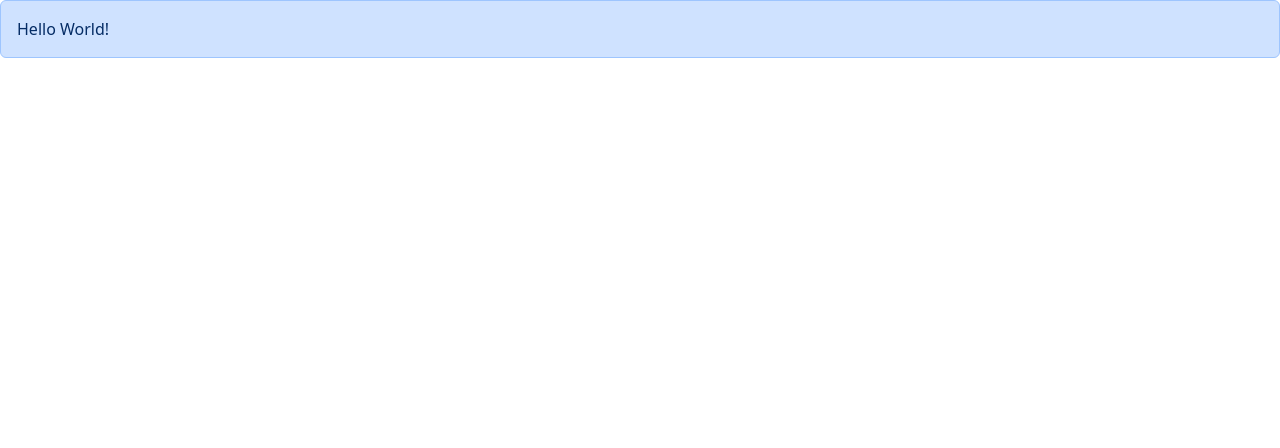
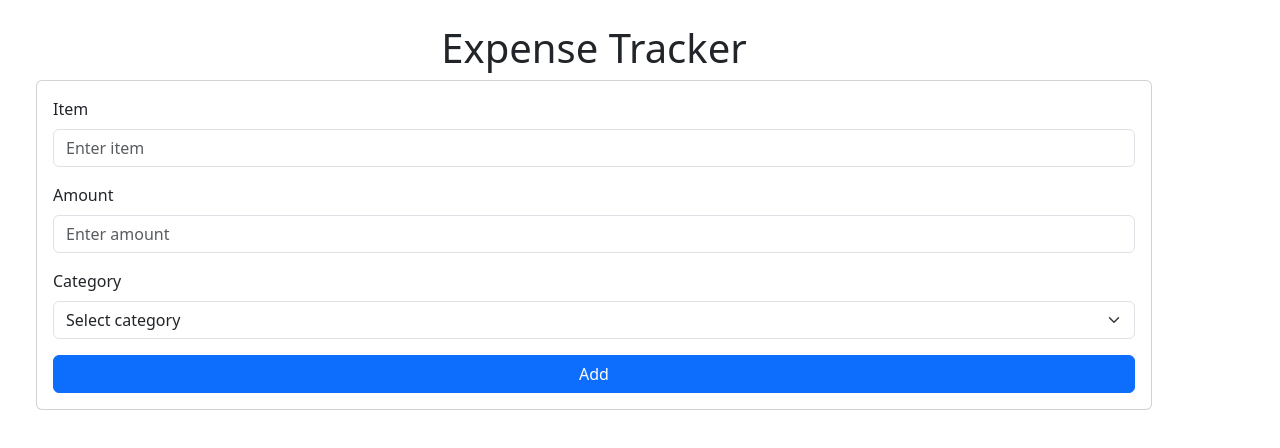
Before and after one commit to ammarshah/expense_tracker, a React (Vite) app: page / in a window 1280 px wide. Shown: the top 448 px of the page. Built offline with nearby package versions, Linux system fonts and the light colour scheme.

Commit message:
Adds static Form component

```diff
--- a/src/App.tsx
+++ b/src/App.tsx
@@ -1,10 +1,17 @@
-import Alert from "react-bootstrap/Alert";
+import Container from "react-bootstrap/Container";
+import ExpenseForm from "./Expense/Form";
+import Card from "react-bootstrap/Card";
 
 function App() {
   return (
-    <Alert key="primary" variant="primary">
-      Hello World!
-    </Alert>
+    <Container className="m-4">
+      <h1 className="text-center">Expense Tracker</h1>
+      <Card>
+        <Card.Body>
+          <ExpenseForm />
+        </Card.Body>
+      </Card>
+    </Container>
   );
 }
 
--- /dev/null
+++ b/src/Expense/Form.tsx
@@ -0,0 +1,37 @@
+import Form from "react-bootstrap/Form";
+import Button from "react-bootstrap/Button";
+
+function ExpenseForm() {
+  const categories = ["Groceries", "Utilities", "Entertainment"];
+
+  return (
+    <Form>
+      <Form.Group className="mb-3" controlId="item">
+        <Form.Label>Item</Form.Label>
+        <Form.Control type="text" placeholder="Enter item" />
+      </Form.Group>
+      <Form.Group className="mb-3" controlId="amount">
+        <Form.Label>Amount</Form.Label>
+        <Form.Control type="number" placeholder="Enter amount" />
+      </Form.Group>
+      <Form.Group className="mb-3" controlId="category">
+        <Form.Label>Category</Form.Label>
+        <Form.Select aria-label="Category">
+          <option>Select category</option>
+          {categories.map((category) => (
+            <option key={category} value={category}>
+              {category}
+            </option>
+          ))}
+        </Form.Select>
+      </Form.Group>
+      <div className="d-grid">
+        <Button className="float-end" variant="primary" type="submit">
+          Add
+        </Button>
+      </div>
+    </Form>
+  );
+}
+
+export default ExpenseForm;
```
